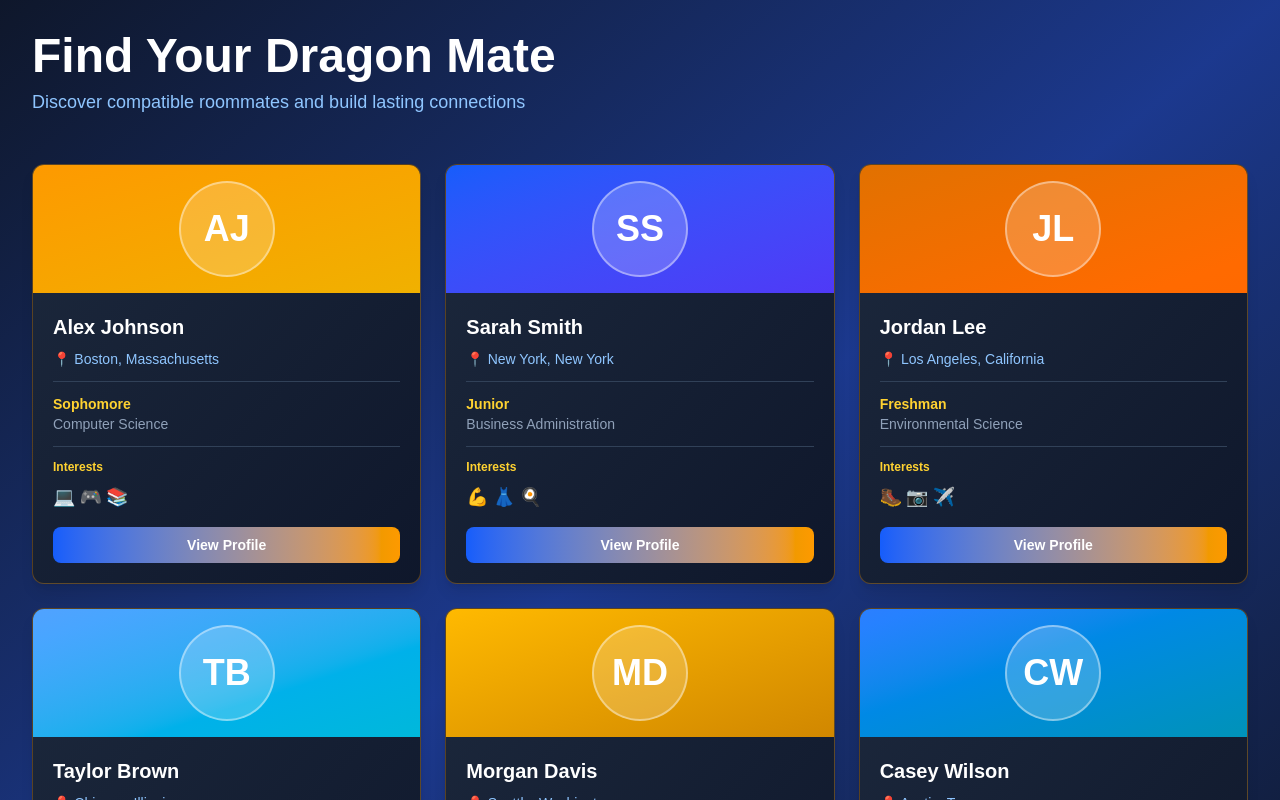
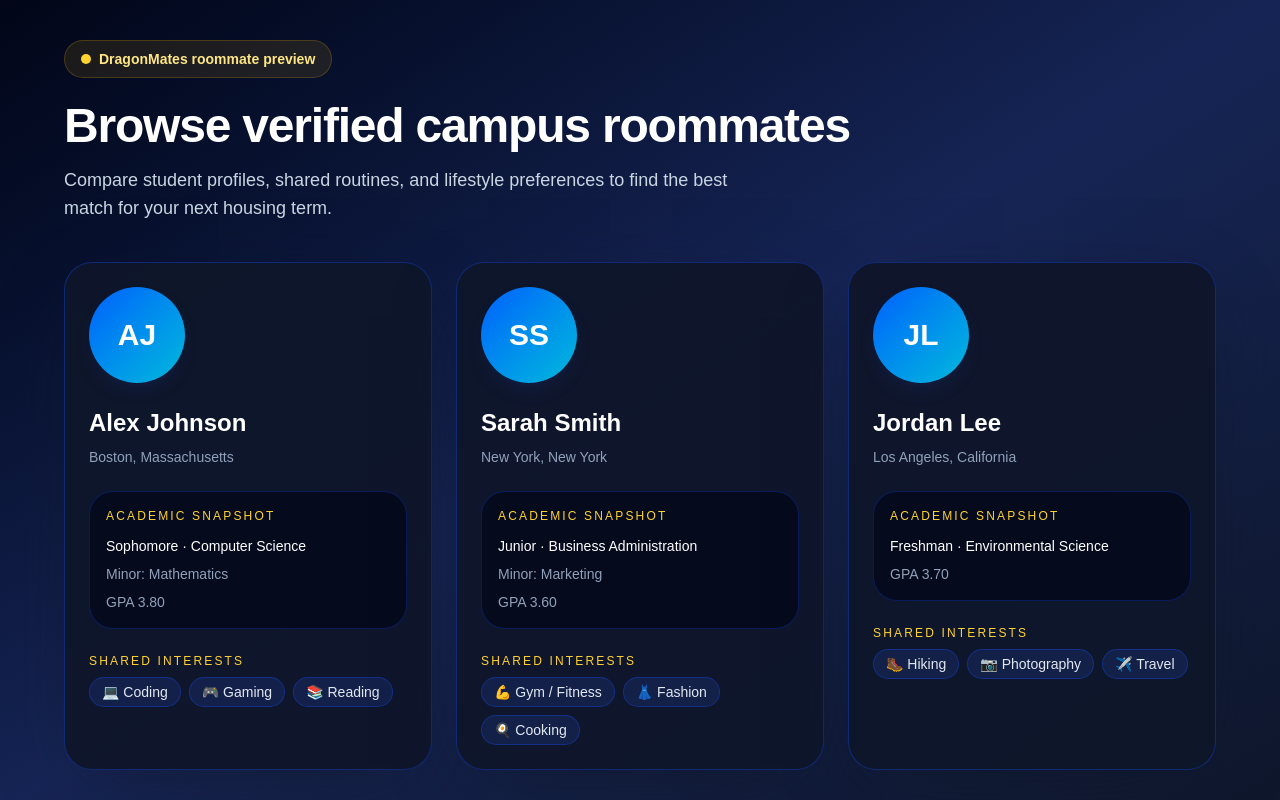
Before and after one commit to haripatel788/dragonmates, a Next.js app: page /explore in a window 1280 px wide. Shown: the top 800 px of the page. Built offline with nearby package versions, Linux system fonts and the light colour scheme.

Commit message:
refined looks of browse page

```diff
--- a/app/explore/page.tsx
+++ b/app/explore/page.tsx
@@ -133,102 +133,6 @@ const MOCK_PROFILES: Profile[] = [
       },
     ],
   },
-  {
-    id: "4",
-    email: "taylor.brown@university.edu",
-    first_name: "Taylor",
-    last_name: "Brown",
-    home_town: "Chicago",
-    home_state: "Illinois",
-    avatar_url: "TB",
-    academics: [
-      {
-        academic_year: "Senior",
-        major: "Psychology",
-        minor: "",
-        gpa: 3.5,
-      },
-    ],
-    living_style: [
-      {
-        time_sleep: "22:30",
-        time_wake: "07:30",
-        comfortable_temp: 68,
-        noise_level: 2,
-        cleanliness: 4,
-        music_genre: ["Classical", "Jazz", "Country"],
-      },
-    ],
-    interests: [
-      {
-        interests: ["Reading", "Volunteering", "Music"],
-      },
-    ],
-  },
-  {
-    id: "5",
-    email: "morgan.davis@university.edu",
-    first_name: "Morgan",
-    last_name: "Davis",
-    home_town: "Seattle",
-    home_state: "Washington",
-    avatar_url: "MD",
-    academics: [
-      {
-        academic_year: "Junior",
-        major: "Software Engineering",
-        minor: "Physics",
-        gpa: 3.9,
-      },
-    ],
-    living_style: [
-      {
-        time_sleep: "23:00",
-        time_wake: "07:00",
-        comfortable_temp: 69,
-        noise_level: 3,
-        cleanliness: 4,
-        music_genre: ["Electronic", "Lo-fi", "Hip-Hop"],
-      },
-    ],
-    interests: [
-      {
-        interests: ["Coding", "Esports", "Gym / Fitness"],
-      },
-    ],
-  },
-  {
-    id: "6",
-    email: "casey.wilson@university.edu",
-    first_name: "Casey",
-    last_name: "Wilson",
-    home_town: "Austin",
-    home_state: "Texas",
-    avatar_url: "CW",
-    academics: [
-      {
-        academic_year: "Sophomore",
-        major: "Music",
-        minor: "Art",
-        gpa: 3.4,
-      },
-    ],
-    living_style: [
-      {
-        time_sleep: "23:30",
-        time_wake: "08:00",
-        comfortable_temp: 74,
-        noise_level: 5,
-        cleanliness: 2,
-        music_genre: ["Rock", "Indie", "Country"],
-      },
-    ],
-    interests: [
-      {
-        interests: ["Music", "Art", "Dancing"],
-      },
-    ],
-  },
 ];
 
 const INTEREST_OPTIONS = [
@@ -261,76 +165,53 @@ export default function ExplorePage() {
   }
 
   return (
-    <div className="min-h-screen bg-gradient-to-br from-slate-900 via-blue-900 to-slate-900 p-8">
-      <div className="max-w-7xl mx-auto">
-        {/* Header */}
-        <div className="mb-12">
-          <h1 className="text-5xl font-bold text-white mb-2">Find Your Dragon Mate</h1>
-          <p className="text-blue-300 text-lg">Discover compatible roommates and build lasting connections</p>
+    <div className="min-h-screen bg-gradient-to-br from-slate-950 via-blue-950 to-slate-900 px-6 py-10">
+      <div className="mx-auto max-w-6xl">
+        <div className="mb-10">
+          <div className="inline-flex items-center gap-2 rounded-full border border-amber-400/20 bg-amber-400/10 px-4 py-2 text-sm font-semibold text-amber-200">
+            <span className="h-2.5 w-2.5 rounded-full bg-amber-300" />
+            DragonMates roommate preview
+          </div>
+          <h1 className="mt-6 text-5xl font-semibold tracking-tight text-white">Browse verified campus roommates</h1>
+          <p className="mt-4 max-w-2xl text-lg text-slate-300">
+            Compare student profiles, shared routines, and lifestyle preferences to find the best match for your next housing term.
+          </p>
         </div>
 
         {MOCK_PROFILES.length === 0 ? (
-          <div className="text-center py-12">
-            <p className="text-blue-300 text-lg">No profiles available yet</p>
+          <div className="rounded-3xl border border-blue-800 bg-slate-900/80 p-10 text-center text-blue-200">
+            No roommate profiles are available at the moment.
           </div>
         ) : (
-          <div className="grid grid-cols-1 md:grid-cols-2 lg:grid-cols-3 gap-6">
+          <div className="grid gap-6 lg:grid-cols-3">
             {MOCK_PROFILES.map((profile) => (
               <div
                 key={profile.id}
-                className="bg-gradient-to-br from-slate-800 to-slate-900 rounded-xl shadow-lg hover:shadow-2xl hover:scale-105 transition-all overflow-hidden border border-amber-500/30"
+                className="rounded-[28px] border border-blue-700/40 bg-slate-900/95 p-6 shadow-[0_24px_80px_-32px_rgba(15,23,42,0.9)] transition duration-300 hover:-translate-y-1 hover:shadow-[0_30px_90px_-30px_rgba(15,23,42,0.9)]"
               >
-                {/* Profile Avatar Header */}
-                <div className={`h-32 bg-gradient-to-br ${getAvatarColor(profile.id)} flex items-center justify-center`}>
-                  <div className="w-24 h-24 rounded-full bg-white/20 flex items-center justify-center border-2 border-white/40">
-                    <span className="text-4xl font-bold text-white">{profile.avatar_url}</span>
-                  </div>
+                <div className="mb-6 flex h-24 w-24 items-center justify-center rounded-full bg-gradient-to-br from-blue-600 to-cyan-500 text-white shadow-lg shadow-blue-950/40">
+                  <span className="text-3xl font-semibold">{profile.avatar_url}</span>
                 </div>
 
-                {/* Profile Info */}
-                <div className="p-5">
-                  <h2 className="text-xl font-bold text-white">
-                    {profile.first_name} {profile.last_name}
-                  </h2>
+                <h2 className="text-2xl font-semibold text-white">{profile.first_name} {profile.last_name}</h2>
+                <p className="mt-2 text-sm text-slate-400">{profile.home_town}, {profile.home_state}</p>
 
-                  <div className="mt-2 text-sm text-blue-300">
-                    {profile.home_town && profile.home_state && (
-                      <p>📍 {profile.home_town}, {profile.home_state}</p>
-                    )}
+                <div className="mt-6 rounded-3xl border border-blue-700/30 bg-slate-950/70 p-4">
+                  <p className="text-xs uppercase tracking-[0.18em] text-amber-300">Academic snapshot</p>
+                  <p className="mt-3 text-sm text-white">{profile.academics[0].academic_year} · {profile.academics[0].major}</p>
+                  {profile.academics[0].minor && <p className="mt-2 text-sm text-slate-400">Minor: {profile.academics[0].minor}</p>}
+                  <p className="mt-2 text-sm text-slate-400">GPA {profile.academics[0].gpa.toFixed(2)}</p>
+                </div>
+
+                <div className="mt-6 grid gap-2">
+                  <div className="text-xs uppercase tracking-[0.18em] text-amber-300">Shared interests</div>
+                  <div className="flex flex-wrap gap-2">
+                    {profile.interests[0].interests.map((interest) => (
+                      <span key={interest} className="rounded-full border border-blue-700/40 bg-blue-950/70 px-3 py-1 text-sm text-slate-200">
+                        {getInterestEmoji(interest)} {interest}
+                      </span>
+                    ))}
                   </div>
-
-                  {/* Academics */}
-                  {profile.academics && profile.academics[0] && (
-                    <div className="mt-3 pt-3 border-t border-slate-700">
-                      <p className="text-sm font-semibold text-amber-300">
-                        {profile.academics[0].academic_year}
-                      </p>
-                      <p className="text-sm text-slate-400">{profile.academics[0].major}</p>
-                    </div>
-                  )}
-
-                  {/* Interests Preview */}
-                  {profile.interests && profile.interests[0] && profile.interests[0].interests.length > 0 && (
-                    <div className="mt-3 pt-3 border-t border-slate-700">
-                      <p className="text-xs font-semibold text-amber-300 mb-2">Interests</p>
-                      <div className="flex flex-wrap gap-1">
-                        {profile.interests[0].interests.slice(0, 3).map((interest) => (
-                          <span key={interest} className="text-lg">
-                            {getInterestEmoji(interest)}
-                          </span>
-                        ))}
-                        {profile.interests[0].interests.length > 3 && (
-                          <span className="text-xs text-slate-500 ml-1">
-                            +{profile.interests[0].interests.length - 3}
-                          </span>
-                        )}
-                      </div>
-                    </div>
-                  )}
-
-                  <button className="mt-4 w-full bg-gradient-to-r from-blue-600 to-amber-500 text-white py-2 rounded-lg hover:from-blue-700 hover:to-amber-600 transition font-semibold text-sm">
-                    View Profile
-                  </button>
                 </div>
               </div>
             ))}
```
